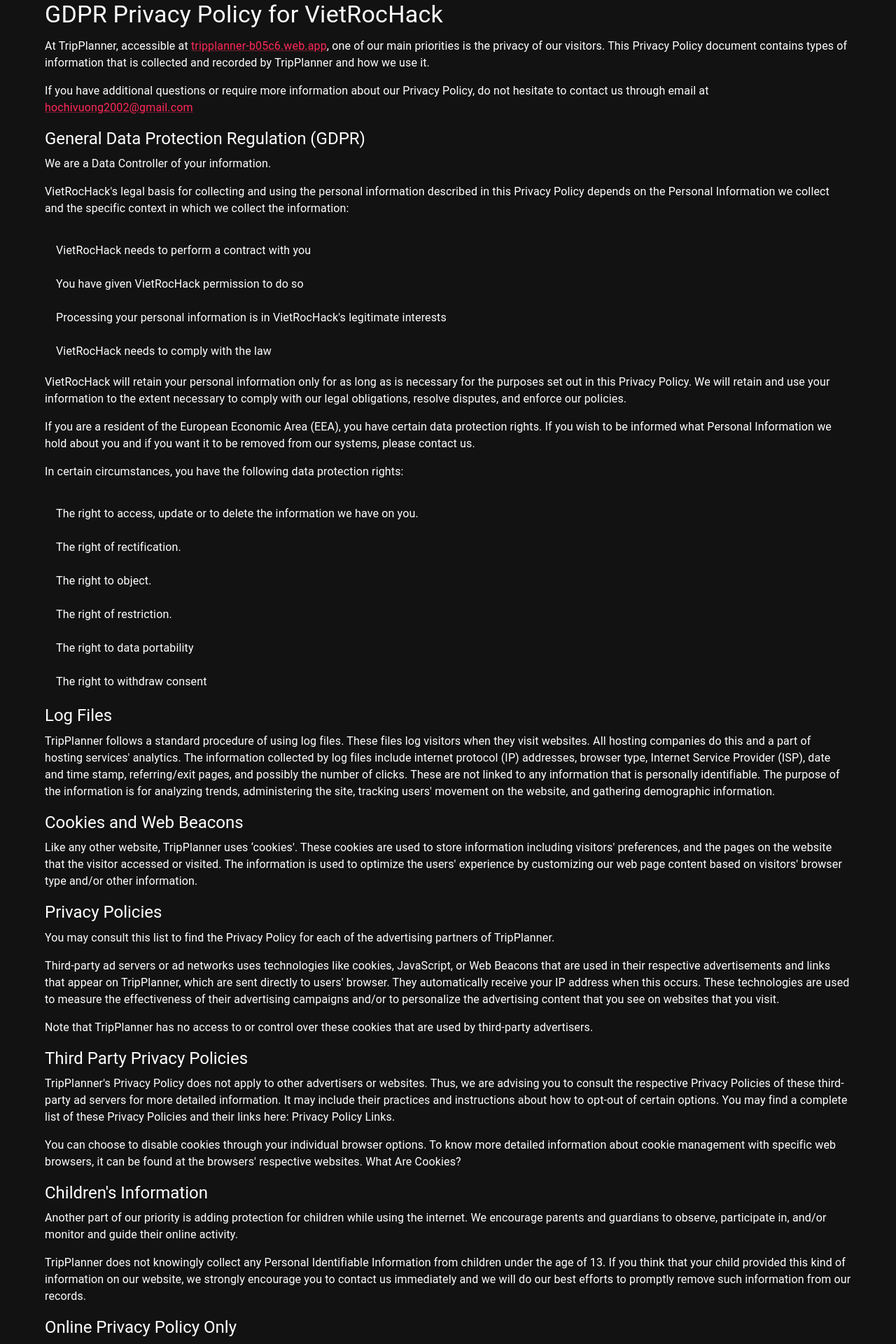
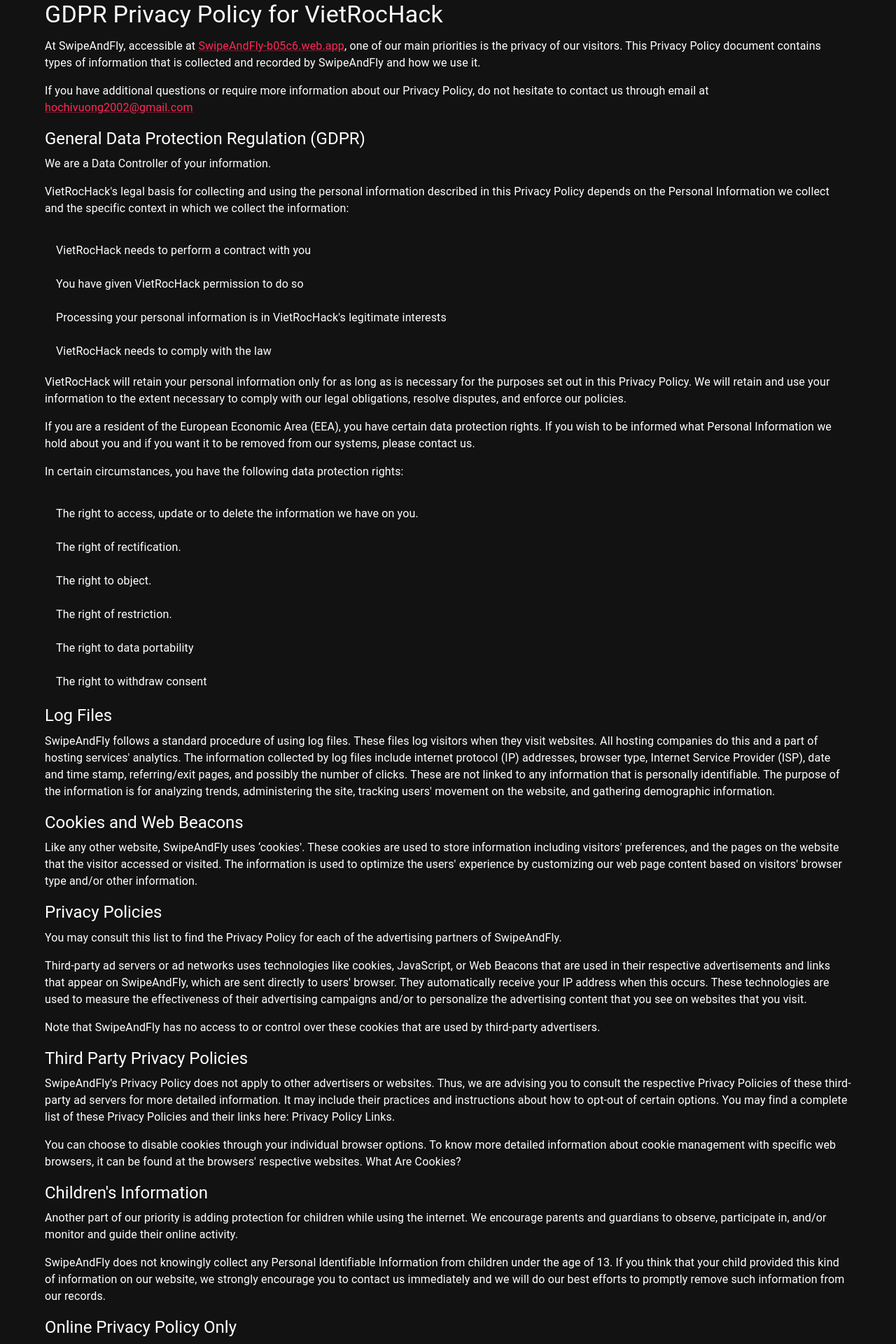
Before and after one commit to VietRocHack/TripPlanner-frontend, a React (Vite) app: page /privacy-policy in a window 1280 px wide. Shown: the top 1920 px of the page at 70% size. Built offline with nearby package versions, Linux system fonts and the light colour scheme.

Commit message:
Update privacy policty and terms of service

```diff
--- a/src/pages/PrivacyPolicy/PrivacyPolicy.tsx
+++ b/src/pages/PrivacyPolicy/PrivacyPolicy.tsx
@@ -1,16 +1,33 @@
-import { Container, Typography, Link, List, ListItem, ListItemText } from '@mui/material';
+import {
+  Container,
+  Typography,
+  Link,
+  List,
+  ListItem,
+  ListItemText,
+} from "@mui/material";
 
 const PrivacyPolicy = () => {
   return (
-    <Container sx={{ textAlign: 'left' }}>
+    <Container sx={{ textAlign: "left" }}>
       <Typography variant="h4" gutterBottom>
         GDPR Privacy Policy for VietRocHack
       </Typography>
       <Typography variant="body1" paragraph>
-        At TripPlanner, accessible at <Link href="https://tripplanner-b05c6.web.app/">tripplanner-b05c6.web.app</Link>, one of our main priorities is the privacy of our visitors. This Privacy Policy document contains types of information that is collected and recorded by TripPlanner and how we use it.
+        At SwipeAndFly, accessible at{" "}
+        <Link href="https://SwipeAndFly-b05c6.web.app/">
+          SwipeAndFly-b05c6.web.app
+        </Link>
+        , one of our main priorities is the privacy of our visitors. This
+        Privacy Policy document contains types of information that is collected
+        and recorded by SwipeAndFly and how we use it.
       </Typography>
       <Typography variant="body1" paragraph>
-        If you have additional questions or require more information about our Privacy Policy, do not hesitate to contact us through email at <Link href="mailto:hochivuong2002@gmail.com">hochivuong2002@gmail.com</Link>
+        If you have additional questions or require more information about our
+        Privacy Policy, do not hesitate to contact us through email at{" "}
+        <Link href="mailto:hochivuong2002@gmail.com">
+          hochivuong2002@gmail.com
+        </Link>
       </Typography>
 
       <Typography variant="h5" gutterBottom>
@@ -20,7 +37,10 @@ const PrivacyPolicy = () => {
         We are a Data Controller of your information.
       </Typography>
       <Typography variant="body1" paragraph>
-        VietRocHack's legal basis for collecting and using the personal information described in this Privacy Policy depends on the Personal Information we collect and the specific context in which we collect the information:
+        VietRocHack's legal basis for collecting and using the personal
+        information described in this Privacy Policy depends on the Personal
+        Information we collect and the specific context in which we collect the
+        information:
       </Typography>
       <List>
         <ListItem>
@@ -37,10 +57,16 @@ const PrivacyPolicy = () => {
         </ListItem>
       </List>
       <Typography variant="body1" paragraph>
-        VietRocHack will retain your personal information only for as long as is necessary for the purposes set out in this Privacy Policy. We will retain and use your information to the extent necessary to comply with our legal obligations, resolve disputes, and enforce our policies.
+        VietRocHack will retain your personal information only for as long as is
+        necessary for the purposes set out in this Privacy Policy. We will
+        retain and use your information to the extent necessary to comply with
+        our legal obligations, resolve disputes, and enforce our policies.
       </Typography>
       <Typography variant="body1" paragraph>
-        If you are a resident of the European Economic Area (EEA), you have certain data protection rights. If you wish to be informed what Personal Information we hold about you and if you want it to be removed from our systems, please contact us.
+        If you are a resident of the European Economic Area (EEA), you have
+        certain data protection rights. If you wish to be informed what Personal
+        Information we hold about you and if you want it to be removed from our
+        systems, please contact us.
       </Typography>
       <Typography variant="body1" paragraph>
         In certain circumstances, you have the following data protection rights:
@@ -70,61 +96,100 @@ const PrivacyPolicy = () => {
         Log Files
       </Typography>
       <Typography variant="body1" paragraph>
-        TripPlanner follows a standard procedure of using log files. These files log visitors when they visit websites. All hosting companies do this and a part of hosting services' analytics. The information collected by log files include internet protocol (IP) addresses, browser type, Internet Service Provider (ISP), date and time stamp, referring/exit pages, and possibly the number of clicks. These are not linked to any information that is personally identifiable. The purpose of the information is for analyzing trends, administering the site, tracking users' movement on the website, and gathering demographic information.
+        SwipeAndFly follows a standard procedure of using log files. These files
+        log visitors when they visit websites. All hosting companies do this and
+        a part of hosting services' analytics. The information collected by log
+        files include internet protocol (IP) addresses, browser type, Internet
+        Service Provider (ISP), date and time stamp, referring/exit pages, and
+        possibly the number of clicks. These are not linked to any information
+        that is personally identifiable. The purpose of the information is for
+        analyzing trends, administering the site, tracking users' movement on
+        the website, and gathering demographic information.
       </Typography>
 
       <Typography variant="h5" gutterBottom>
         Cookies and Web Beacons
       </Typography>
       <Typography variant="body1" paragraph>
-        Like any other website, TripPlanner uses ‘cookies'. These cookies are used to store information including visitors' preferences, and the pages on the website that the visitor accessed or visited. The information is used to optimize the users' experience by customizing our web page content based on visitors' browser type and/or other information.
+        Like any other website, SwipeAndFly uses ‘cookies'. These cookies are
+        used to store information including visitors' preferences, and the pages
+        on the website that the visitor accessed or visited. The information is
+        used to optimize the users' experience by customizing our web page
+        content based on visitors' browser type and/or other information.
       </Typography>
 
       <Typography variant="h5" gutterBottom>
         Privacy Policies
       </Typography>
       <Typography variant="body1" paragraph>
-        You may consult this list to find the Privacy Policy for each of the advertising partners of TripPlanner.
+        You may consult this list to find the Privacy Policy for each of the
+        advertising partners of SwipeAndFly.
       </Typography>
       <Typography variant="body1" paragraph>
-        Third-party ad servers or ad networks uses technologies like cookies, JavaScript, or Web Beacons that are used in their respective advertisements and links that appear on TripPlanner, which are sent directly to users' browser. They automatically receive your IP address when this occurs. These technologies are used to measure the effectiveness of their advertising campaigns and/or to personalize the advertising content that you see on websites that you visit.
+        Third-party ad servers or ad networks uses technologies like cookies,
+        JavaScript, or Web Beacons that are used in their respective
+        advertisements and links that appear on SwipeAndFly, which are sent
+        directly to users' browser. They automatically receive your IP address
+        when this occurs. These technologies are used to measure the
+        effectiveness of their advertising campaigns and/or to personalize the
+        advertising content that you see on websites that you visit.
       </Typography>
       <Typography variant="body1" paragraph>
-        Note that TripPlanner has no access to or control over these cookies that are used by third-party advertisers.
+        Note that SwipeAndFly has no access to or control over these cookies
+        that are used by third-party advertisers.
       </Typography>
 
       <Typography variant="h5" gutterBottom>
         Third Party Privacy Policies
       </Typography>
       <Typography variant="body1" paragraph>
-        TripPlanner's Privacy Policy does not apply to other advertisers or websites. Thus, we are advising you to consult the respective Privacy Policies of these third-party ad servers for more detailed information. It may include their practices and instructions about how to opt-out of certain options. You may find a complete list of these Privacy Policies and their links here: Privacy Policy Links.
+        SwipeAndFly's Privacy Policy does not apply to other advertisers or
+        websites. Thus, we are advising you to consult the respective Privacy
+        Policies of these third-party ad servers for more detailed information.
+        It may include their practices and instructions about how to opt-out of
+        certain options. You may find a complete list of these Privacy Policies
+        and their links here: Privacy Policy Links.
       </Typography>
       <Typography variant="body1" paragraph>
-        You can choose to disable cookies through your individual browser options. To know more detailed information about cookie management with specific web browsers, it can be found at the browsers' respective websites. What Are Cookies?
+        You can choose to disable cookies through your individual browser
+        options. To know more detailed information about cookie management with
+        specific web browsers, it can be found at the browsers' respective
+        websites. What Are Cookies?
       </Typography>
 
       <Typography variant="h5" gutterBottom>
         Children's Information
       </Typography>
       <Typography variant="body1" paragraph>
-        Another part of our priority is adding protection for children while using the internet. We encourage parents and guardians to observe, participate in, and/or monitor and guide their online activity.
+        Another part of our priority is adding protection for children while
+        using the internet. We encourage parents and guardians to observe,
+        participate in, and/or monitor and guide their online activity.
       </Typography>
       <Typography variant="body1" paragraph>
-        TripPlanner does not knowingly collect any Personal Identifiable Information from children under the age of 13. If you think that your child provided this kind of information on our website, we strongly encourage you to contact us immediately and we will do our best efforts to promptly remove such information from our records.
+        SwipeAndFly does not knowingly collect any Personal Identifiable
+        Information from children under the age of 13. If you think that your
+        child provided this kind of information on our website, we strongly
+        encourage you to contact us immediately and we will do our best efforts
+        to promptly remove such information from our records.
       </Typography>
 
       <Typography variant="h5" gutterBottom>
         Online Privacy Policy Only
       </Typography>
       <Typography variant="body1" paragraph>
-        This privacy policy applies only to our online activities and is valid for visitors to our website with regards to the information that they shared and/or collect in TripPlanner. This policy is not applicable to any information collected offline or via channels other than this website.
+        This privacy policy applies only to our online activities and is valid
+        for visitors to our website with regards to the information that they
+        shared and/or collect in SwipeAndFly. This policy is not applicable to
+        any information collected offline or via channels other than this
+        website.
       </Typography>
 
       <Typography variant="h5" gutterBottom>
         Consent
       </Typography>
       <Typography variant="body1" paragraph>
-        By using our website, you hereby consent to our Privacy Policy and agree to its Terms and Conditions.
+        By using our website, you hereby consent to our Privacy Policy and agree
+        to its Terms and Conditions.
       </Typography>
     </Container>
   );
--- a/src/pages/TermsOfService/TermsOfService.tsx
+++ b/src/pages/TermsOfService/TermsOfService.tsx
@@ -1,8 +1,14 @@
-import { Typography, Container, List, ListItem, ListItemText } from '@mui/material'
+import {
+  Typography,
+  Container,
+  List,
+  ListItem,
+  ListItemText,
+} from "@mui/material";
 
 const TermsOfService = () => {
   return (
-    <Container sx={{ textAlign: 'left' }}>
+    <Container sx={{ textAlign: "left" }}>
       <Typography variant="h4" gutterBottom>
         Website Terms and Conditions of Use
       </Typography>
@@ -10,14 +16,23 @@ const TermsOfService = () => {
         1. Terms
       </Typography>
       <Typography variant="body1" paragraph>
-        By accessing this Website, accessible from <a href="https://tripplanner-b05c6.web.app">tripplanner-b05c6.web.app</a>, you are agreeing to be bound by these Website Terms and Conditions of Use and agree that you are responsible for the agreement with any applicable local laws. If you disagree with any of these terms, you are prohibited from accessing this site. The materials contained in this Website are protected by copyright and trade mark law.
+        By accessing this Website, accessible from{" "}
+        <a href="https://swipeandfly.world">swipeandfly.world</a>, you are
+        agreeing to be bound by these Website Terms and Conditions of Use and
+        agree that you are responsible for the agreement with any applicable
+        local laws. If you disagree with any of these terms, you are prohibited
+        from accessing this site. The materials contained in this Website are
+        protected by copyright and trade mark law.
       </Typography>
 
       <Typography variant="h5" gutterBottom>
         2. Use License
       </Typography>
       <Typography variant="body1" paragraph>
-        Permission is granted to temporarily download one copy of the materials on VietRocHack's Website for personal, non-commercial transitory viewing only. This is the grant of a license, not a transfer of title, and under this license you may not:
+        Permission is granted to temporarily download one copy of the materials
+        on VietRocHack's Website for personal, non-commercial transitory viewing
+        only. This is the grant of a license, not a transfer of title, and under
+        this license you may not:
       </Typography>
       <List>
         <ListItem>
@@ -37,52 +52,77 @@ const TermsOfService = () => {
         </ListItem>
       </List>
       <Typography variant="body1" paragraph>
-        This will let VietRocHack terminate upon violations of any of these restrictions. Upon termination, your viewing right will also be terminated and you should destroy any downloaded materials in your possession whether it is printed or electronic format.
+        This will let VietRocHack terminate upon violations of any of these
+        restrictions. Upon termination, your viewing right will also be
+        terminated and you should destroy any downloaded materials in your
+        possession whether it is printed or electronic format.
       </Typography>
 
       <Typography variant="h5" gutterBottom>
         3. Disclaimer
       </Typography>
       <Typography variant="body1" paragraph>
-        All the materials on VietRocHack's Website are provided “as is”. VietRocHack makes no warranties, may it be expressed or implied, therefore negates all other warranties. Furthermore, VietRocHack does not make any representations concerning the accuracy or reliability of the use of the materials on its Website or otherwise relating to such materials or any sites linked to this Website.
+        All the materials on VietRocHack's Website are provided “as is”.
+        VietRocHack makes no warranties, may it be expressed or implied,
+        therefore negates all other warranties. Furthermore, VietRocHack does
+        not make any representations concerning the accuracy or reliability of
+        the use of the materials on its Website or otherwise relating to such
+        materials or any sites linked to this Website.
       </Typography>
 
       <Typography variant="h5" gutterBottom>
         4. Limitations
       </Typography>
       <Typography variant="body1" paragraph>
-        VietRocHack or its suppliers will not be held accountable for any damages that will arise with the use or inability to use the materials on VietRocHack's Website, even if VietRocHack or an authorized representative of this Website has been notified, orally or written, of the possibility of such damage. Some jurisdictions do not allow limitations on implied warranties or limitations of liability for incidental damages, these limitations may not apply to you.
+        VietRocHack or its suppliers will not be held accountable for any
+        damages that will arise with the use or inability to use the materials
+        on VietRocHack's Website, even if VietRocHack or an authorized
+        representative of this Website has been notified, orally or written, of
+        the possibility of such damage. Some jurisdictions do not allow
+        limitations on implied warranties or limitations of liability for
+        incidental damages, these limitations may not apply to you.
       </Typography>
 
       <Typography variant="h5" gutterBottom>
         5. Revisions and Errata
       </Typography>
       <Typography variant="body1" paragraph>
-        The materials appearing on VietRocHack's Website may include technical, typographical, or photographic errors. VietRocHack will not promise that any of the materials in this Website are accurate, complete, or current. VietRocHack may change the materials contained on its Website at any time without notice. VietRocHack does not make any commitment to update the materials.
+        The materials appearing on VietRocHack's Website may include technical,
+        typographical, or photographic errors. VietRocHack will not promise that
+        any of the materials in this Website are accurate, complete, or current.
+        VietRocHack may change the materials contained on its Website at any
+        time without notice. VietRocHack does not make any commitment to update
+        the materials.
       </Typography>
 
       <Typography variant="h5" gutterBottom>
         6. Links
       </Typography>
       <Typography variant="body1" paragraph>
-        VietRocHack has not reviewed all of the sites linked to its Website and is not responsible for the contents of any such linked site. The presence of any link does not imply endorsement by VietRocHack of the site. The use of any linked website is at the user's own risk.
+        VietRocHack has not reviewed all of the sites linked to its Website and
+        is not responsible for the contents of any such linked site. The
+        presence of any link does not imply endorsement by VietRocHack of the
+        site. The use of any linked website is at the user's own risk.
       </Typography>
 
       <Typography variant="h5" gutterBottom>
         7. Site Terms of Use Modifications
       </Typography>
       <Typography variant="body1" paragraph>
-        VietRocHack may revise these Terms of Use for its Website at any time without prior notice. By using this Website, you are agreeing to be bound by the current version of these Terms and Conditions of Use.
+        VietRocHack may revise these Terms of Use for its Website at any time
+        without prior notice. By using this Website, you are agreeing to be
+        bound by the current version of these Terms and Conditions of Use.
       </Typography>
 
       <Typography variant="h5" gutterBottom>
         8. Governing Law
       </Typography>
       <Typography variant="body1" paragraph>
-        Any claim related to VietRocHack's Website shall be governed by the laws of the country without regards to its conflict of law provisions.
+        Any claim related to VietRocHack's Website shall be governed by the laws
+        of the country without regards to its conflict of law provisions.
       </Typography>
     </Container>
   );
-}
+};
 
-export default TermsOfService
+export default TermsOfService;
```
